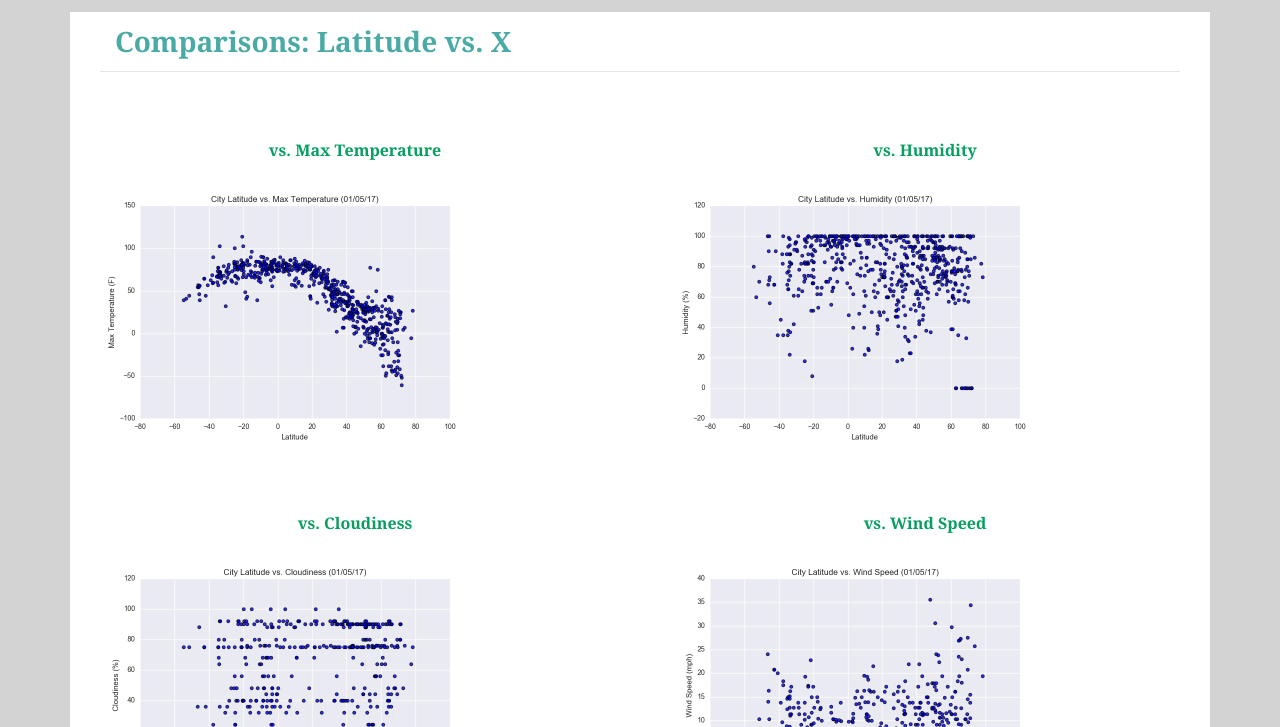
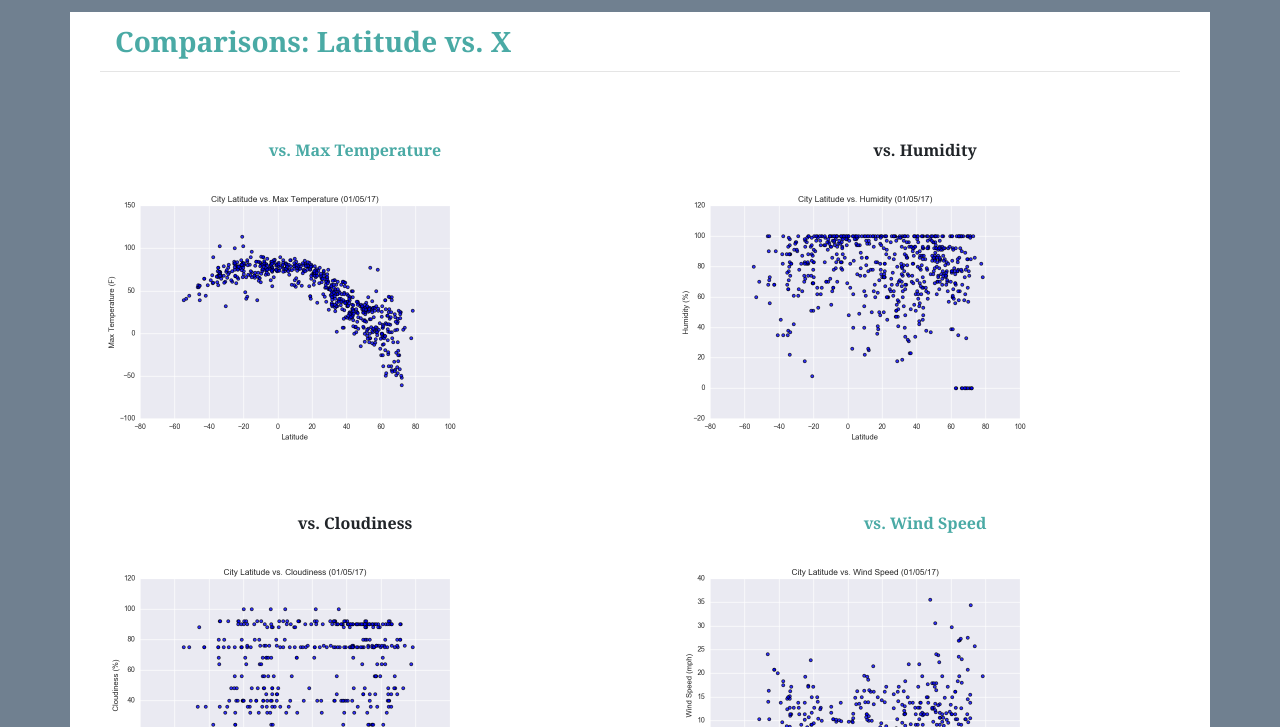
Before and after one commit to RobertGiese/Web-Design-Challenge, a plain HTML site: page comparisons.html in a window 1280 px wide. Shown: the part 73-800 px from the top of the page. Drawn offline with nearby package versions, Linux system fonts and the light colour scheme.

Commit message:
ninth commit

```diff
--- a/comparisons.html
+++ b/comparisons.html
@@ -46,22 +46,22 @@
           </div>
         <div class = row style="background-color: white;">
           <div class="col-lg-6" style="padding: 20px">
-            <div class = "image-header text-center" style = "padding: 20px; color: #089e60; font-weight: bold;">vs. Max Temperature</div>
+            <div class = "image-header text-center" style = "padding: 20px; color: #4aaaa5; font-weight: bold;">vs. Max Temperature</div>
               <a href="temp.html"><img src="Resources/assets/images/Fig1.png" alt="Latitude vs. Max Temperature" id="description-image3"></a>
               </a>
             </div>
           <div class="col-lg-6" style="padding: 20px">
-            <div class = "image-header text-center" style = "padding: 20px; color: #089e60; font-weight: bold;">vs. Humidity</div>
+            <div class = "image-header text-center" style = "padding: 20px; color: ##4aaaa5; font-weight: bold;">vs. Humidity</div>
               <a href="humidity.html"><img src="Resources/assets/images/Fig2.png" alt="Latitude vs. Humidity" id="description-image3"></a>
               </a>
             </div>
           <div class="col-lg-6" style="padding: 20px">
-            <div class = "image-header text-center" style = "padding: 20px; color: #089e60; font-weight: bold;">vs. Cloudiness</div>
+            <div class = "image-header text-center" style = "padding: 20px; color: ##4aaaa5; font-weight: bold;">vs. Cloudiness</div>
               <a href="cloudiness.html"><img src="Resources/assets/images/Fig3.png" alt="Latitude vs. Cloudiness" id="description-image3"></a>
               </a>
             </div>
           <div class="col-lg-6" style="padding: 20px">
-            <div class = "image-header text-center" style = "padding: 20px; color: #089e60; font-weight: bold;">vs. Wind Speed</div>
+            <div class = "image-header text-center" style = "padding: 20px; color: #4aaaa5; font-weight: bold;">vs. Wind Speed</div>
               <a href="wind_speed.html"><img src="Resources/assets/images/Fig4.png" alt="Latitude vs. Wind Speed" id="description-image3"></a>
               </a>
             </div>
--- a/style.css
+++ b/style.css
@@ -25,7 +25,7 @@
 
 body{
     font-family: Georgia, 'Times New Roman', Times, serif;
-    background-color:lightgrey;
+    background-color:slategrey;
 }
 
 tbody{
@@ -34,7 +34,7 @@ tbody{
 
 .row{
     margin-top: 30px;
-    background-color: lightgray;
+    background-color: slategray;
 }
 
 article{
```
